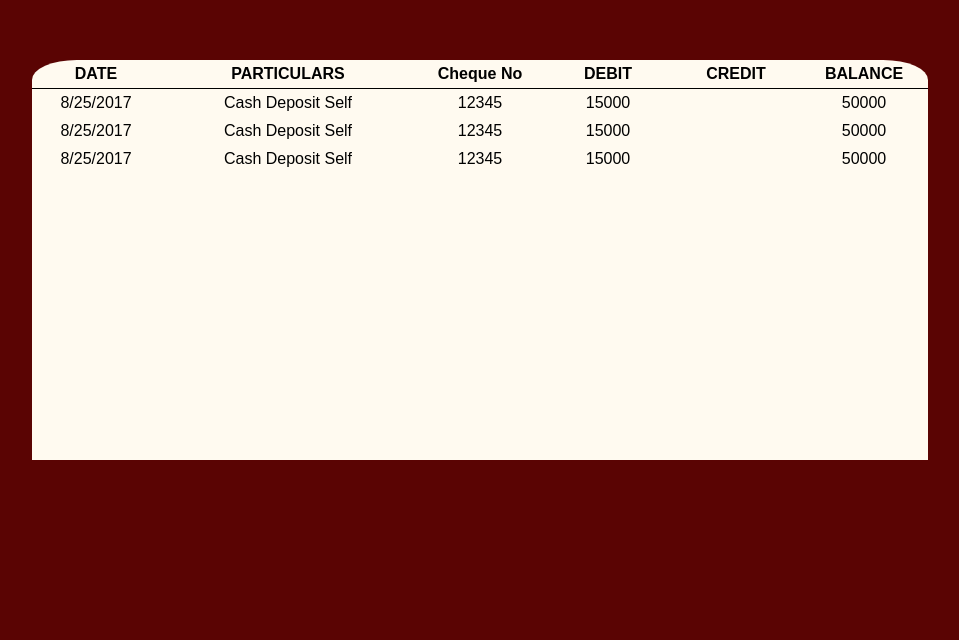
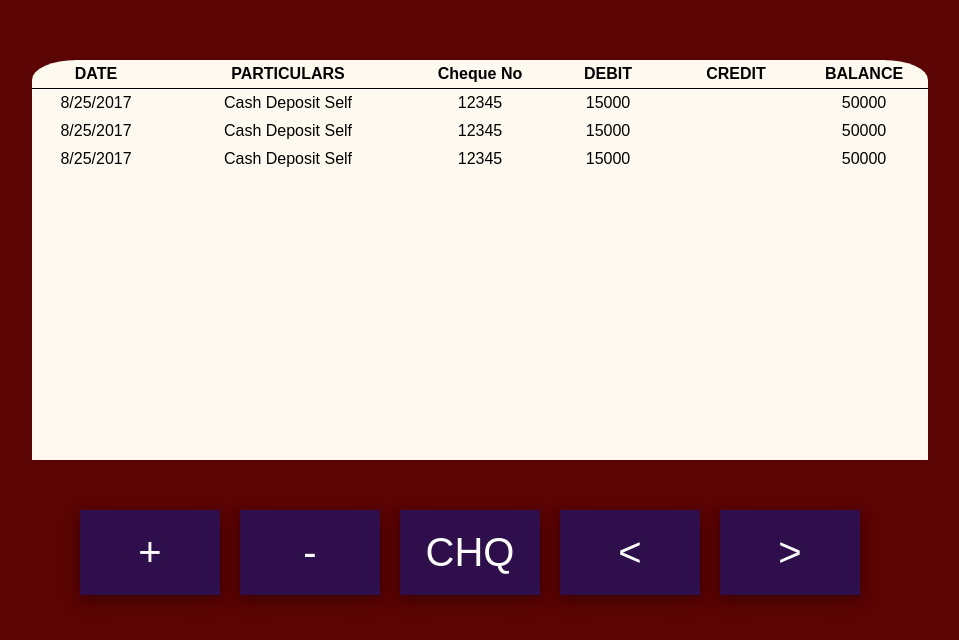
Before and after one commit to anishd19/passbook, a React (Create React App) app: page / in a window 1280 px wide. Shown: the part 140-780 px from the top of the page, without its empty margins (160-1119 px from the left). Built offline with nearby package versions, Linux system fonts and the light colour scheme.

Commit message:
makes buttons-bar

```diff
--- a/src/App.js
+++ b/src/App.js
@@ -1,5 +1,6 @@
 import React, { Component } from 'react';
 import Page from './Page';
+import Buttons from './Buttons';
 import './App.css';
 
 class App extends Component {
@@ -41,6 +42,7 @@ class App extends Component {
         <Page
           entries = {this.dummyEntries}
         />
+        <Buttons/>
       </div>
     );
   }
--- a/src/App.scss
+++ b/src/App.scss
@@ -3,7 +3,7 @@ body {
   background-color: #5a0403;
 }
 
-.Page {
+.page {
   background-color: floralwhite;
   max-width: 70vw;
   min-height: 400px;
@@ -27,3 +27,22 @@ body {
     }
   }
 }
+
+.buttons-bar {
+  color: white;
+  position: relative;
+  top: 250px;
+  .button {
+    display: inline-block;
+    background-color: #2e0e4b;
+    padding: 20px;
+    font-size: 40px;
+    margin-right: 20px;
+    width: 100px;
+    box-shadow: 0 4px 8px 0 rgba(0, 0, 0, 0.2), 0 6px 20px 0 rgba(0, 0, 0, 0.19);
+    &:hover {
+      box-shadow: 0 0 0 0;
+      font-size: 35px;
+    }
+  }
+}
--- /dev/null
+++ b/src/Buttons.js
@@ -0,0 +1,18 @@
+import React, { Component } from 'react';
+import './App.css';
+
+class Buttons extends Component {
+  render() {
+    let ButtonList = ["+", "-", "CHQ", "<", ">"]
+    let ButtonsArray = ButtonList.map((Button, index) => (
+      <div className="button">{Button}</div>
+    ));
+    return (
+      <div className="buttons-bar">
+        {ButtonsArray}
+      </div>
+    );
+  }
+}
+
+export default Buttons;
--- a/src/Page.js
+++ b/src/Page.js
@@ -16,7 +16,7 @@ class Page extends Component {
       );
     });
     return (
-      <div className="Page">
+      <div className="page">
         <table>
           <tbody>
             <tr>
--- a/src/index.css
+++ b/src/index.css
@@ -1,5 +1,4 @@
 body {
   margin: 0;
   padding: 0;
-  font-family: sans-serif;
-}
+  font-family: sans-serif; }
```
